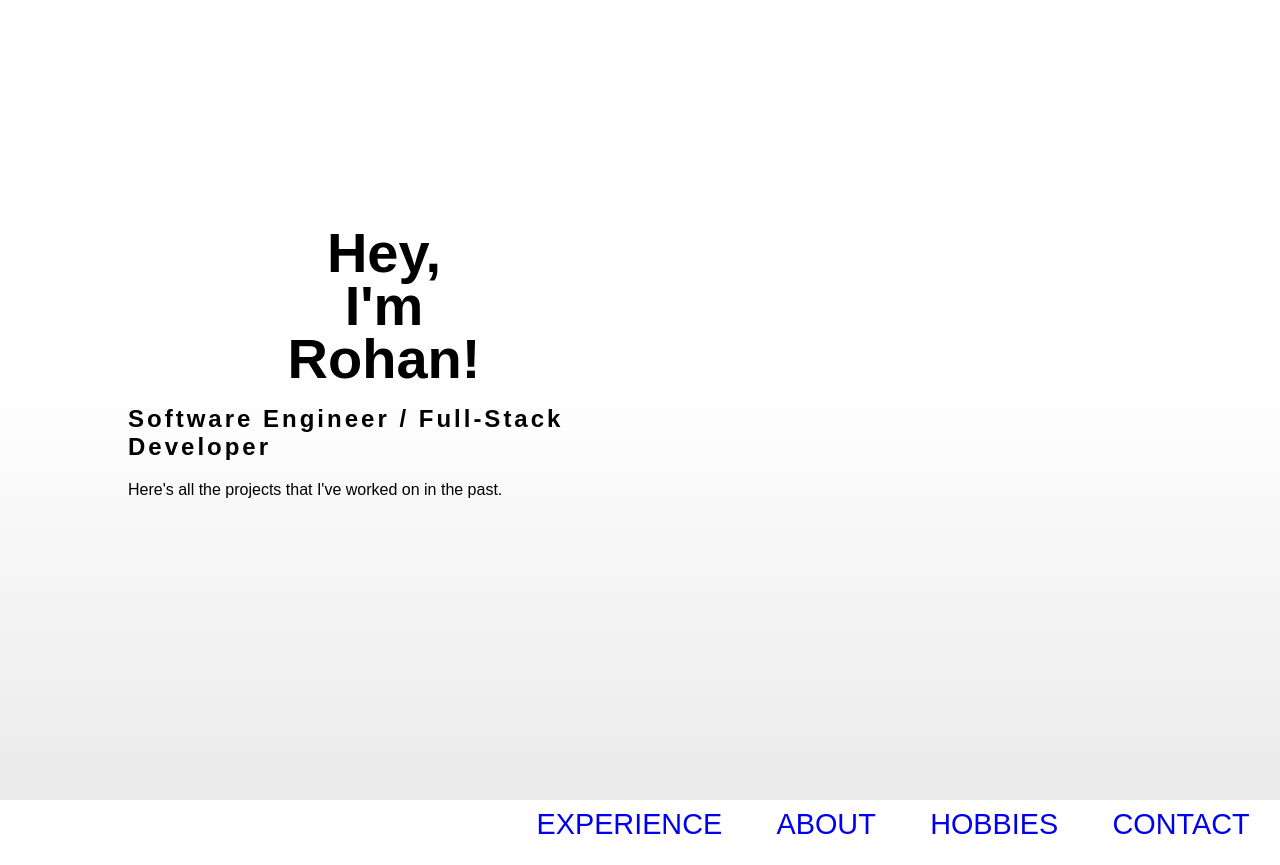
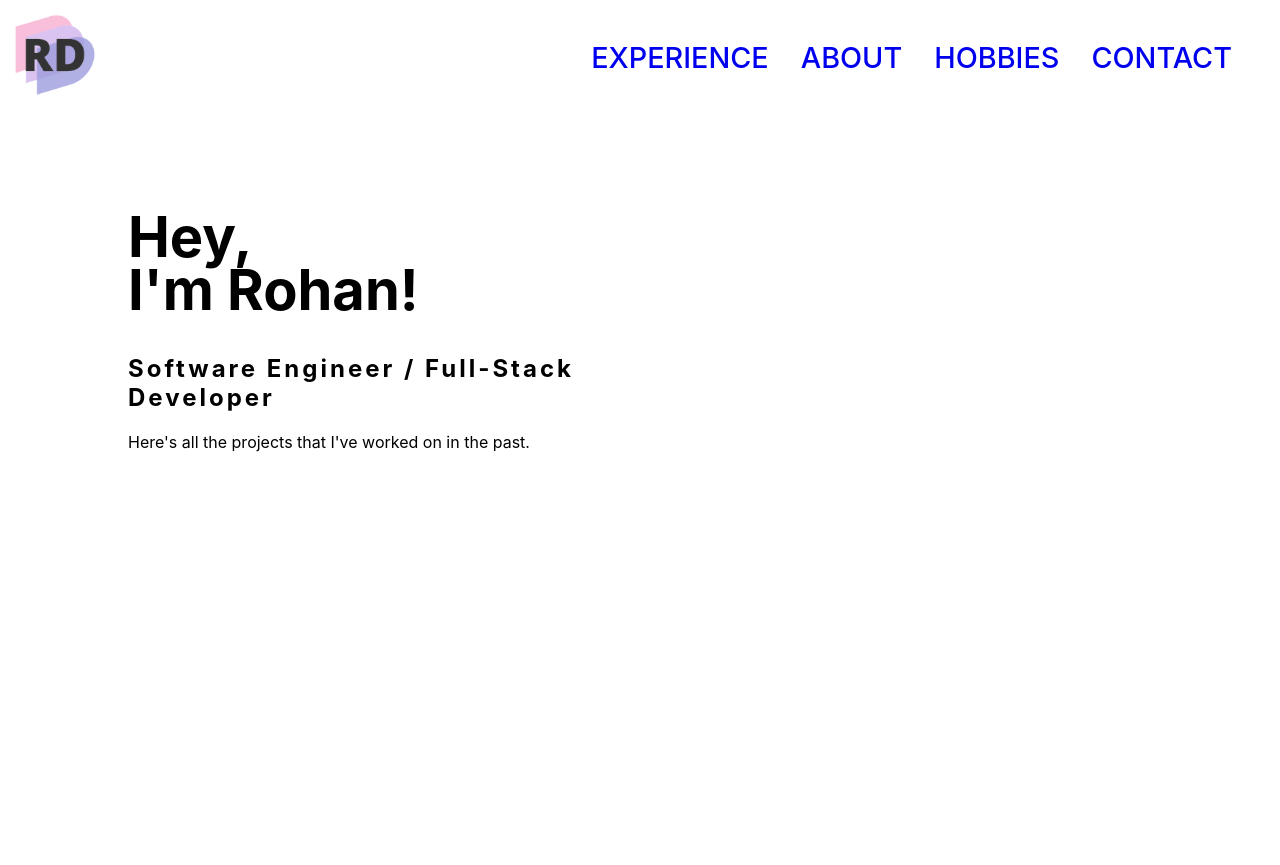
Before and after one commit to RoaringRohan/personal-portfolio, a React (Create React App) app: page / in a window 1280 px wide. After the commit the page ends 800 px from the top, so only its background shows below. Built offline with nearby package versions, Linux system fonts and the light colour scheme.

Commit message:
Added logo, fixed navbar formatting
Nav bar is finished now.

```diff
--- a/src/components/Home/index.js
+++ b/src/components/Home/index.js
@@ -1,6 +1,6 @@
 import './index.scss';
 //import Portrait from './Portrait';
-import Projects from './Projects';
+//import Projects from './Projects';
 
 const Home = () => {
 
--- a/src/components/Nav/index.js
+++ b/src/components/Nav/index.js
@@ -1,17 +1,39 @@
 import './index.scss';
-import { NavLink } from 'react-router-dom';
+import React, { useState, useEffect } from 'react';
+import { Link, NavLink } from 'react-router-dom';
+import Logo from '../../assets/images/logo.png';
 
 const Nav = () => {
+    const [isNavVisible, setIsNavVisible] = useState(true);
+
+    useEffect(() => {
+        const handleScroll = () => {
+            if (window.scrollY > 50) {
+                setIsNavVisible(false);
+            } else {
+                setIsNavVisible(true);
+            }
+        };
+
+        window.addEventListener('scroll', handleScroll);
+
+        return () => {
+            window.removeEventListener('scroll', handleScroll);
+        };
+    }, []);
 
     return (
-        <div className="App">
-            <div className="navbar">
+        <div className={`navbar ${isNavVisible ? '' : 'hidden'}`}>
             <ul>
                 <li><NavLink exact to="/experience">Experience</NavLink></li>
                 <li><NavLink exact to="/about">About</NavLink></li>
                 <li><NavLink exact to="/hobbies">Hobbies</NavLink></li>
                 <li><NavLink exact to="/contact">Contact</NavLink></li>
             </ul>
+            <div className="logo-container">
+                <Link to="/">
+                    <img src={Logo} alt="Logo" className="logo" />
+                </Link>
             </div>
         </div>
     );
--- a/src/components/Nav/index.scss
+++ b/src/components/Nav/index.scss
@@ -1,15 +1,42 @@
+html {
+    font-size: 16px;
+}
+
 .navbar {
+    position: fixed;
     top: 0;
+    width: 100%;
+    background: white;
+    z-index: 100;
+    transition: transform 0.3s, opacity 0.3s;
+
+    &.hidden {
+        transform: translateY(-100%);
+        opacity: 0;
+    }
+
+    .logo-container {
+        display: flex;
+        align-items: center;
+
+        .logo {
+            width: 110px;
+            height: auto;
+            margin-right: 20px;
+        }
+    }
 
     ul {
         display: flex;
         float: right;
         list-style-type: none;
+        margin-top: 2rem;
+        margin-right: 2.5rem;
     }
 
     ul li {
-        margin: 1rem;
-        margin-right: 1.4rem;
+        padding-left: 1rem;
+        font-weight: 550;
     }
 
     ul li a {
@@ -22,13 +49,13 @@
     }
 
     ul:hover li a {
-        transform: scale(1.5);
+        transform: scale(1.2);
         opacity: 0.2;
-        filter: blur(5px);
+        filter: blur(1rem);
     }
 
     ul li a:hover {
-        transform: scale(2);
+        transform: scale(1.5);
         opacity: 1;
         filter: blur(0);
         text-decoration: none;
@@ -42,7 +69,7 @@
         width: 100%;
         height: 100%;
         transition: 0.5s;
-        background: red;
+        background: #BE77CA;
         transform-origin: right;
         transform: scaleX(0);
         z-index: -1;
```
Also changed, not shown: src/assets/images/logo.png (added). Lines whose indentation alone changed are shown as unchanged.
